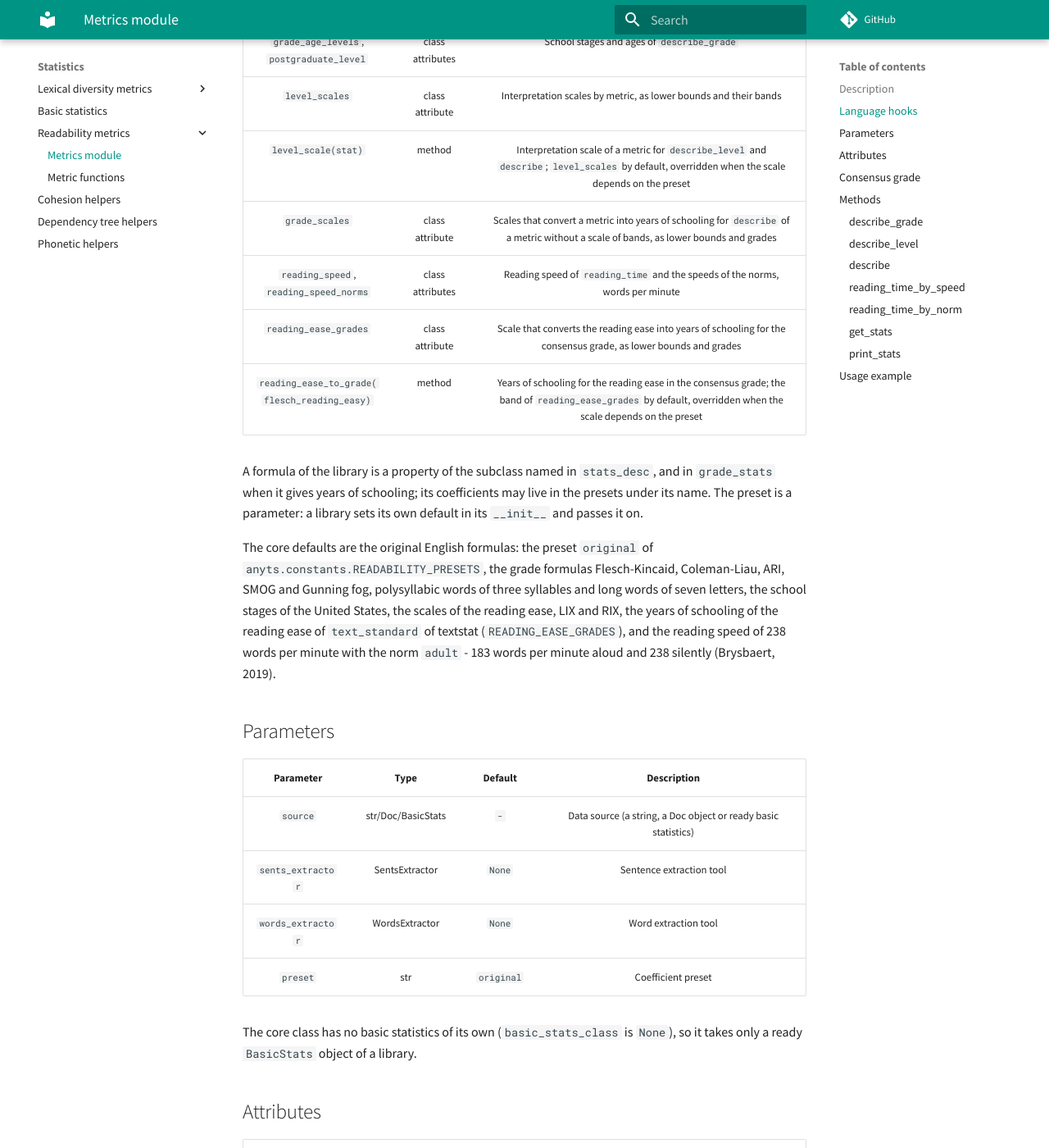
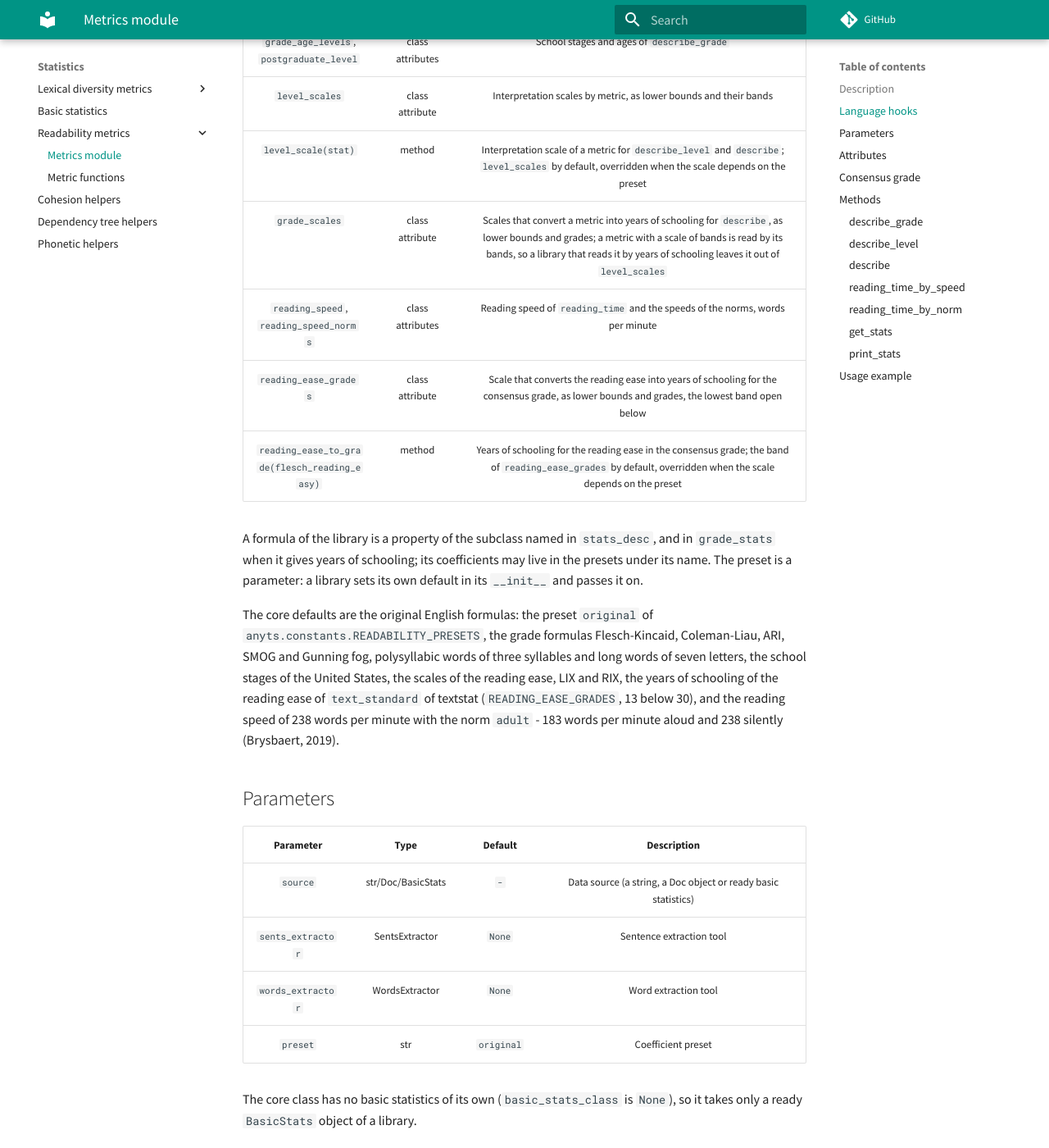
Before and after one commit to SergeyShk/anyTS, an MkDocs documentation site: the page built from docs/stats/readability_stats.md, in a window 1280 px wide and 1400 px high, scrolled down 1226 px. Shown: the whole window at 82% size. Built offline with MkDocs 1.6.1 and Material for MkDocs 9.7.7, drawn with Linux system fonts in a browser that asks for light colours; comment, search, counter and statistics services are not loaded; some of the changed text lies outside the part shown.

Commit message:
Keep the bands of READING_EASE_GRADES and name the order of the scales
The open lowest band of the consensus grade goes to the default of
reading_ease_grades, so flesch_reading_easy_to_grade keeps its below for
the default bands.

Co-Authored-By: Claude Opus 5.5 <noreply@anthropic.com>

```diff
--- a/docs/stats/readability_stats.md
+++ b/docs/stats/readability_stats.md
@@ -29,15 +29,15 @@ A language library subclasses `ReadabilityStats`:
 | `grade_age_levels`, `postgraduate_level` | class attributes | School stages and ages of `describe_grade` |
 | `level_scales` | class attribute | Interpretation scales by metric, as lower bounds and their bands |
 | `level_scale(stat)` | method | Interpretation scale of a metric for `describe_level` and `describe`; `level_scales` by default, overridden when the scale depends on the preset |
-| `grade_scales` | class attribute | Scales that convert a metric into years of schooling for `describe` of a metric without a scale of bands, as lower bounds and grades |
+| `grade_scales` | class attribute | Scales that convert a metric into years of schooling for `describe`, as lower bounds and grades; a metric with a scale of bands is read by its bands, so a library that reads it by years of schooling leaves it out of `level_scales` |
 | `reading_speed`, `reading_speed_norms` | class attributes | Reading speed of `reading_time` and the speeds of the norms, words per minute |
-| `reading_ease_grades` | class attribute | Scale that converts the reading ease into years of schooling for the consensus grade, as lower bounds and grades |
+| `reading_ease_grades` | class attribute | Scale that converts the reading ease into years of schooling for the consensus grade, as lower bounds and grades, the lowest band open below |
 | `reading_ease_to_grade(flesch_reading_easy)` | method | Years of schooling for the reading ease in the consensus grade; the band of `reading_ease_grades` by default, overridden when the scale depends on the preset |
 
 A formula of the library is a property of the subclass named in `stats_desc`, and in `grade_stats` when it gives years of schooling; its coefficients may live in the presets under its name. The preset is a parameter: a library sets its own default in its `__init__` and passes it on.
 <!-- --8<-- [end:ReadabilityStats-hooks] -->
 
-The core defaults are the original English formulas: the preset `original` of `anyts.constants.READABILITY_PRESETS`, the grade formulas Flesch-Kincaid, Coleman-Liau, ARI, SMOG and Gunning fog, polysyllabic words of three syllables and long words of seven letters, the school stages of the United States, the scales of the reading ease, LIX and RIX, the years of schooling of the reading ease of `text_standard` of textstat (`READING_EASE_GRADES`), and the reading speed of 238 words per minute with the norm `adult` - 183 words per minute aloud and 238 silently (Brysbaert, 2019).
+The core defaults are the original English formulas: the preset `original` of `anyts.constants.READABILITY_PRESETS`, the grade formulas Flesch-Kincaid, Coleman-Liau, ARI, SMOG and Gunning fog, polysyllabic words of three syllables and long words of seven letters, the school stages of the United States, the scales of the reading ease, LIX and RIX, the years of schooling of the reading ease of `text_standard` of textstat (`READING_EASE_GRADES`, 13 below 30), and the reading speed of 238 words per minute with the norm `adult` - 183 words per minute aloud and 238 silently (Brysbaert, 2019).
 
 ## Parameters
 
```
Also changed, not shown: other parts of docs/stats/readability_stats.md (+1 -1 lines), 3 other files.
